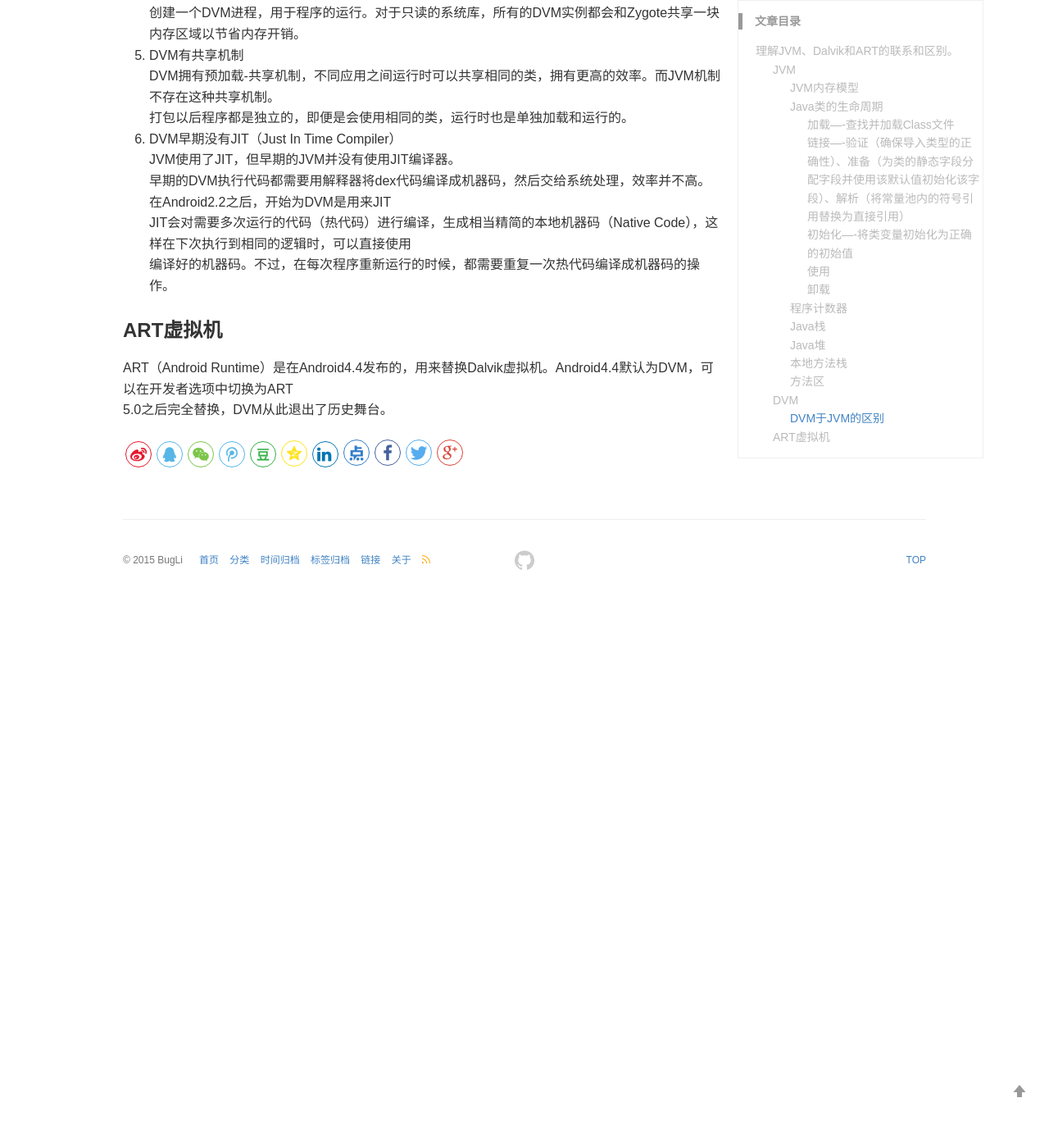
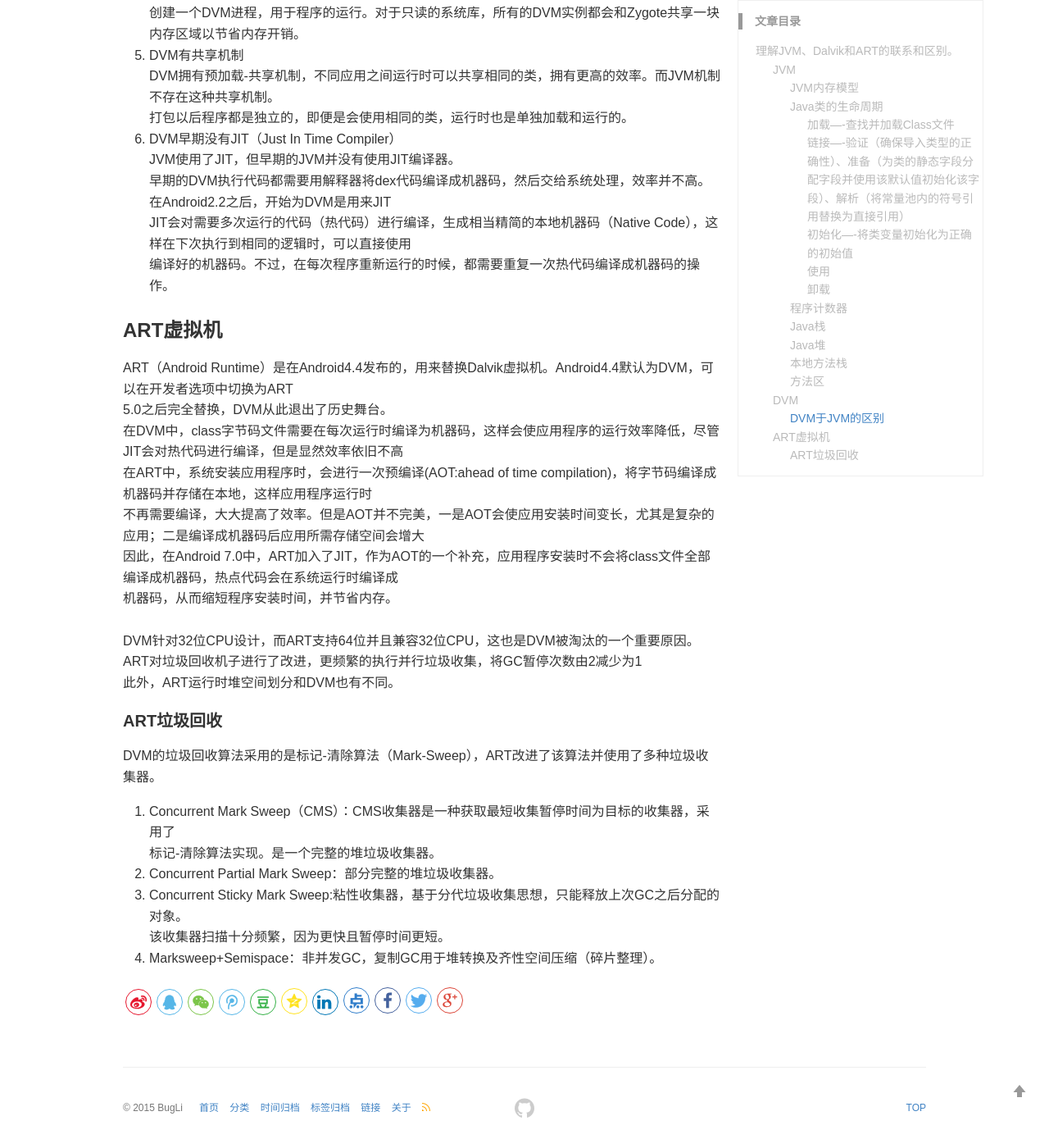
Before and after one commit to BugLiee/BugLiee.github.io, a Jekyll site: the page built from _posts/2020-05-07-blog.md, in a window 1280 px wide and 1400 px high, scrolled down 2460 px. Shown: the whole window at 82% size. Built offline with Jekyll 4.4.1, drawn with Linux system fonts in a browser that asks for light colours; comment, search, counter and statistics services are not loaded; before the commit the page ends 3192 px from its top, so only the background shows below that.

Commit message:
Update 2020-05-07-blog.md

```diff
--- a/_posts/2020-05-07-blog.md
+++ b/_posts/2020-05-07-blog.md
@@ -88,3 +88,22 @@ JIT会对需要多次运行的代码（热代码）进行编译，生成相当
 ### ART虚拟机
 ART（Android Runtime）是在Android4.4发布的，用来替换Dalvik虚拟机。Android4.4默认为DVM，可以在开发者选项中切换为ART<br>
 5.0之后完全替换，DVM从此退出了历史舞台。<br>
+在DVM中，class字节码文件需要在每次运行时编译为机器码，这样会使应用程序的运行效率降低，尽管JIT会对热代码进行编译，但是显然效率依旧不高<br>
+在ART中，系统安装应用程序时，会进行一次预编译(AOT:ahead of time compilation)，将字节码编译成机器码并存储在本地，这样应用程序运行时<br>
+不再需要编译，大大提高了效率。但是AOT并不完美，一是AOT会使应用安装时间变长，尤其是复杂的应用；二是编译成机器码后应用所需存储空间会增大<br>
+因此，在Android 7.0中，ART加入了JIT，作为AOT的一个补充，应用程序安装时不会将class文件全部编译成机器码，热点代码会在系统运行时编译成<br>
+机器码，从而缩短程序安装时间，并节省内存。<br>
+<br>
+DVM针对32位CPU设计，而ART支持64位并且兼容32位CPU，这也是DVM被淘汰的一个重要原因。
+<br>
+ART对垃圾回收机子进行了改进，更频繁的执行并行垃圾收集，将GC暂停次数由2减少为1<br>
+此外，ART运行时堆空间划分和DVM也有不同。<br>
+#### ART垃圾回收
+DVM的垃圾回收算法采用的是标记-清除算法（Mark-Sweep），ART改进了该算法并使用了多种垃圾收集器。<br>
+1. Concurrent Mark Sweep（CMS）：CMS收集器是一种获取最短收集暂停时间为目标的收集器，采用了<br>
+标记-清除算法实现。是一个完整的堆垃圾收集器。<br>
+2. Concurrent Partial Mark Sweep：部分完整的堆垃圾收集器。<br>
+3. Concurrent Sticky Mark Sweep:粘性收集器，基于分代垃圾收集思想，只能释放上次GC之后分配的对象。<br>
+该收集器扫描十分频繁，因为更快且暂停时间更短。
+<br>
+4. Marksweep+Semispace：非并发GC，复制GC用于堆转换及齐性空间压缩（碎片整理）。<br>
```
